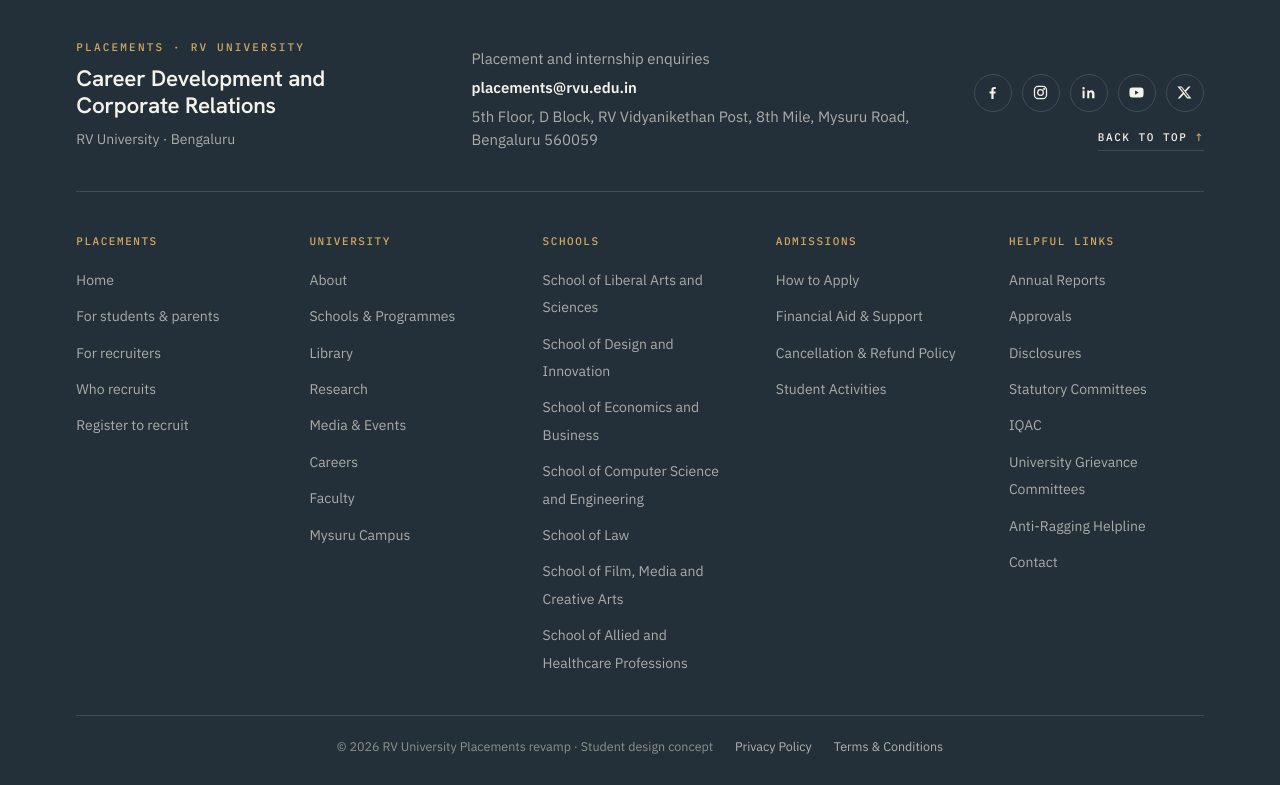
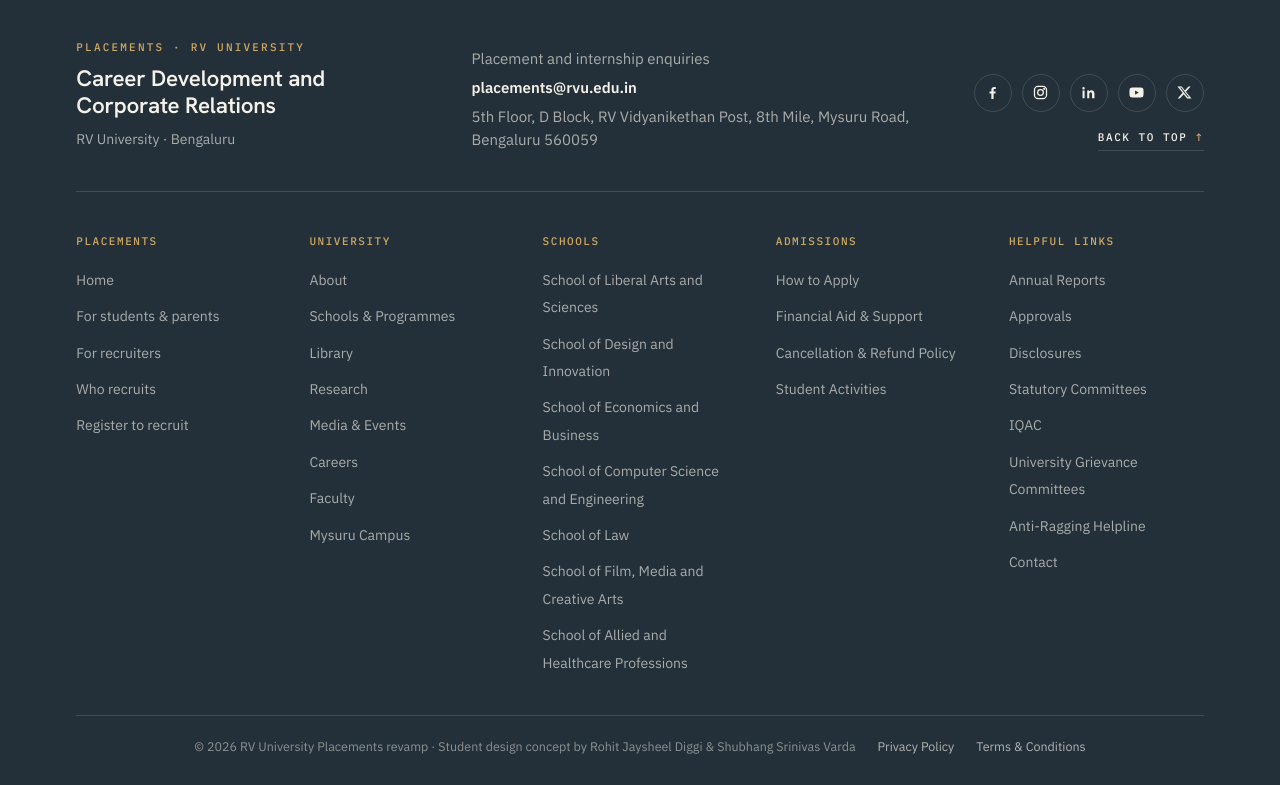
Before and after one commit to BaconKage/rvu-placements-revamp, a React (Vite) app: page /students in a window 1280 px wide. Shown: the part 8588-9373 px from the top of the page. Built offline with nearby package versions, Linux system fonts and the light colour scheme; a web font is replaced by a local one.

Commit message:
Update Audience.jsx

```diff
--- a/src/components/sections/Audience.jsx
+++ b/src/components/sections/Audience.jsx
@@ -443,7 +443,7 @@
           </nav>
 
           <div className="sf-legal">
-            <span>© 2026 RV University Placements revamp · Student design concept</span>
+            <span>© 2026 RV University Placements revamp · Student design concept by Rohit Jaysheel Diggi & Shubhang Srinivas Varda</span>
             <a href={`${RVU}/privacy-policy/`} {...EXT}>Privacy Policy</a>
             <a href={`${RVU}/terms-conditions/`} {...EXT}>Terms &amp; Conditions</a>
           </div>
```
